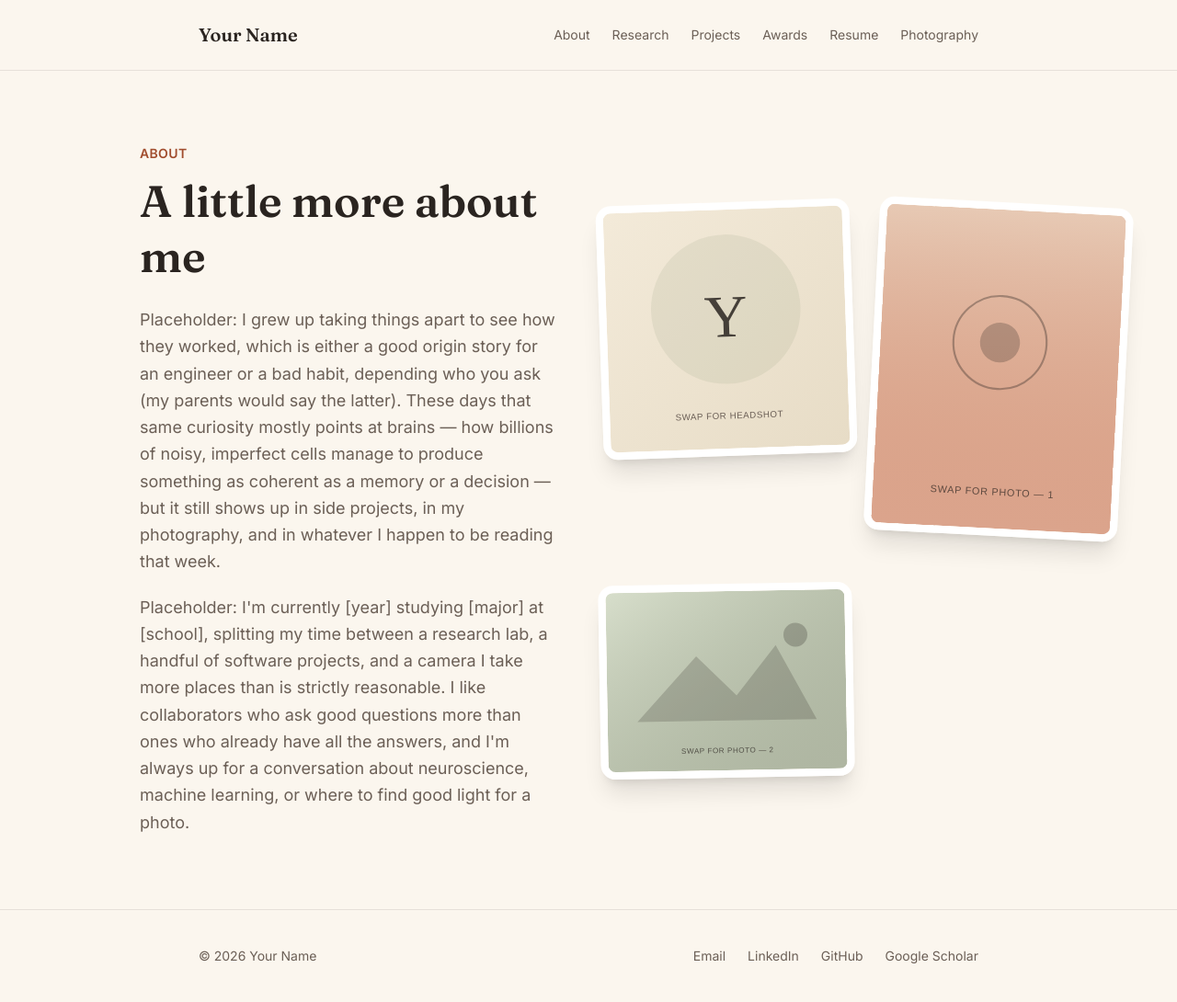
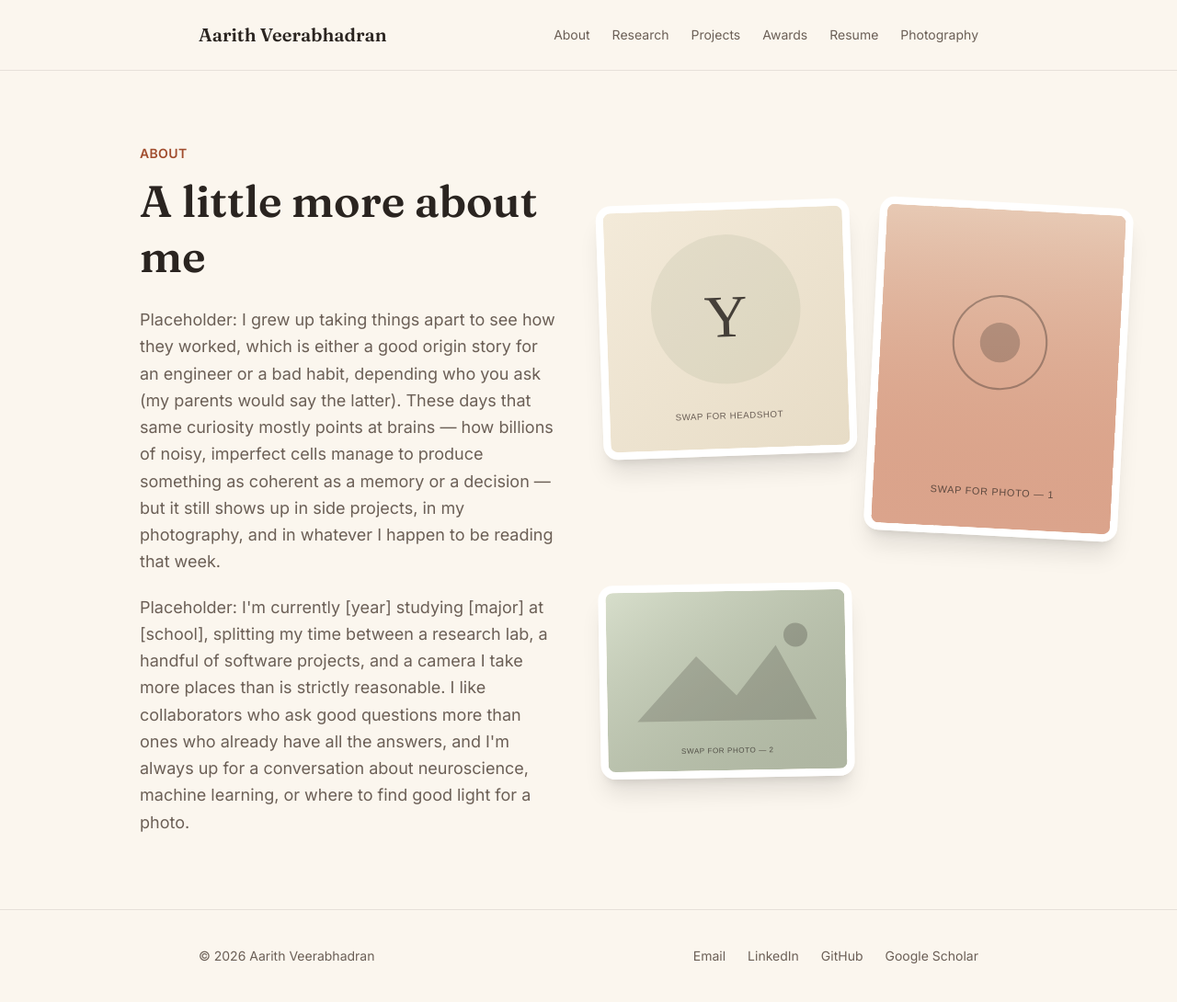
Before and after one commit to aarithv/aarithv.github.io, an Astro site: page /about in a window 1280 px wide. Shown: the whole page at 92% size. Built offline with nearby package versions, Linux system fonts and the light colour scheme; Astro itself is replaced by a stand-in of ours.

Commit message:
website rename

```diff
--- a/src/components/Footer.astro
+++ b/src/components/Footer.astro
@@ -11,7 +11,7 @@ const links = [
   <div
     class="mx-auto flex max-w-4xl flex-col items-center gap-4 px-6 py-10 text-sm text-ink-soft sm:flex-row sm:justify-between"
   >
-    <p>&copy; {new Date().getFullYear()} Your Name</p>
+    <p>&copy; {new Date().getFullYear()} Aarith Veerabhadran</p>
     <ul class="flex flex-wrap justify-center gap-x-6 gap-y-2">
       {
         links.map((link) => (
--- a/src/components/Nav.astro
+++ b/src/components/Nav.astro
@@ -11,7 +11,7 @@ const links = [
 
 <header class="relative border-b border-ink/10">
   <nav class="mx-auto flex max-w-4xl items-center justify-between px-6 py-6">
-    <a href="/" class="font-serif text-xl font-semibold text-ink">Your Name</a>
+    <a href="/" class="font-serif text-xl font-semibold text-ink">Aarith Veerabhadran</a>
 
     <ul class="hidden gap-x-6 text-sm md:flex">
       {
--- a/src/layouts/BaseLayout.astro
+++ b/src/layouts/BaseLayout.astro
@@ -10,7 +10,7 @@ interface Props {
 }
 
 const {
-  title = 'Your Name',
+  title = 'Aarith Veerabhadran',
   description = 'Personal site — research, projects, and photography.',
   image = '/images/og-default.png',
 } = Astro.props;
--- a/src/pages/about.astro
+++ b/src/pages/about.astro
@@ -2,7 +2,7 @@
 import BaseLayout from '../layouts/BaseLayout.astro';
 ---
 
-<BaseLayout title="About — Your Name" description="A bit more about who I am, beyond the résumé.">
+<BaseLayout title="About — Aarith Veerabhadran" description="A bit more about who I am, beyond the résumé.">
   <section
     class="mx-auto max-w-5xl px-6 py-20 lg:grid lg:grid-cols-[1fr_1fr] lg:items-center lg:gap-6"
   >
--- a/src/pages/awards.astro
+++ b/src/pages/awards.astro
@@ -5,7 +5,7 @@ import { getCollection } from 'astro:content';
 const entries = (await getCollection('awards')).sort((a, b) => b.data.year - a.data.year);
 ---
 
-<BaseLayout title="Awards — Your Name" description="Honors, scholarships, and fellowships.">
+<BaseLayout title="Awards — Aarith Veerabhadran" description="Honors, scholarships, and fellowships.">
   <section class="mx-auto max-w-3xl px-6 py-20">
     <p class="mb-3 font-sans text-sm font-semibold uppercase tracking-wide text-terracotta-dark">
       Awards
--- a/src/pages/photography.astro
+++ b/src/pages/photography.astro
@@ -13,7 +13,7 @@ const photos = filenames.map((filename, index) => ({
 ---
 
 <BaseLayout
-  title="Photography — Your Name"
+  title="Photography — Aarith Veerabhadran"
   description="What I look at when I'm not working."
 >
   <section class="mx-auto max-w-4xl px-6 py-20">
--- a/src/pages/projects/[slug].astro
+++ b/src/pages/projects/[slug].astro
@@ -26,7 +26,7 @@ const ogImage = images?.[0] && !images[0].endsWith('.svg') ? images[0] : undefin
 ---
 
 <BaseLayout
-  title={`${title} — Your Name`}
+  title={`${title} — Aarith Veerabhadran`}
   description={summary}
   image={ogImage}
 >
--- a/src/pages/projects/index.astro
+++ b/src/pages/projects/index.astro
@@ -7,7 +7,7 @@ const projects = await getCollection('projects');
 ---
 
 <BaseLayout
-  title="Projects — Your Name"
+  title="Projects — Aarith Veerabhadran"
   description="CS, EE, and neuro-adjacent projects — things I've built end to end."
 >
   <section class="mx-auto max-w-4xl px-6 py-20">
--- a/src/pages/research.astro
+++ b/src/pages/research.astro
@@ -14,7 +14,7 @@ function formatRange(start: Date, end?: Date) {
 ---
 
 <BaseLayout
-  title="Research — Your Name"
+  title="Research — Aarith Veerabhadran"
   description="Labs, questions, and the research I've contributed to."
 >
   <section class="mx-auto max-w-3xl px-6 py-20">
```
